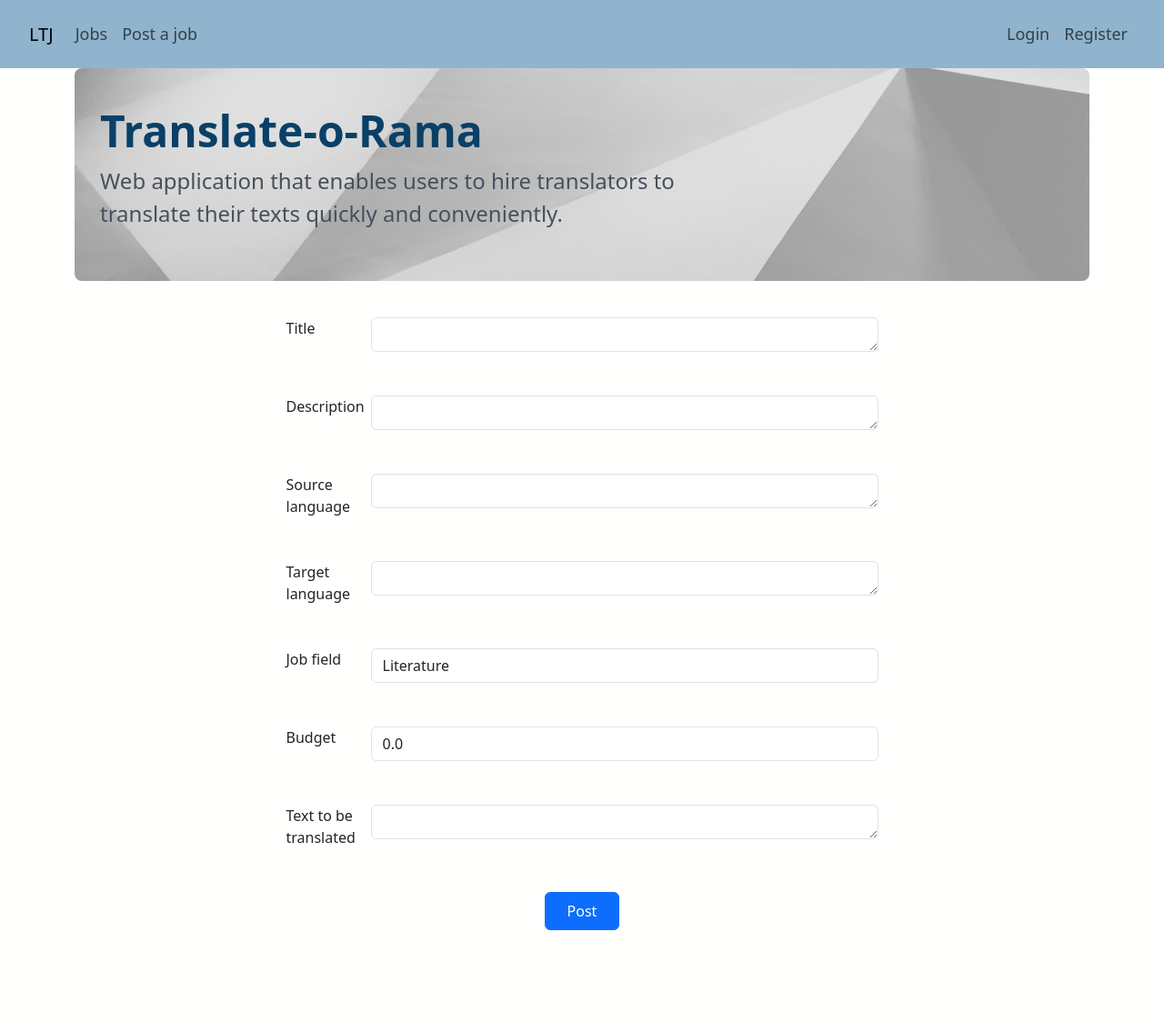
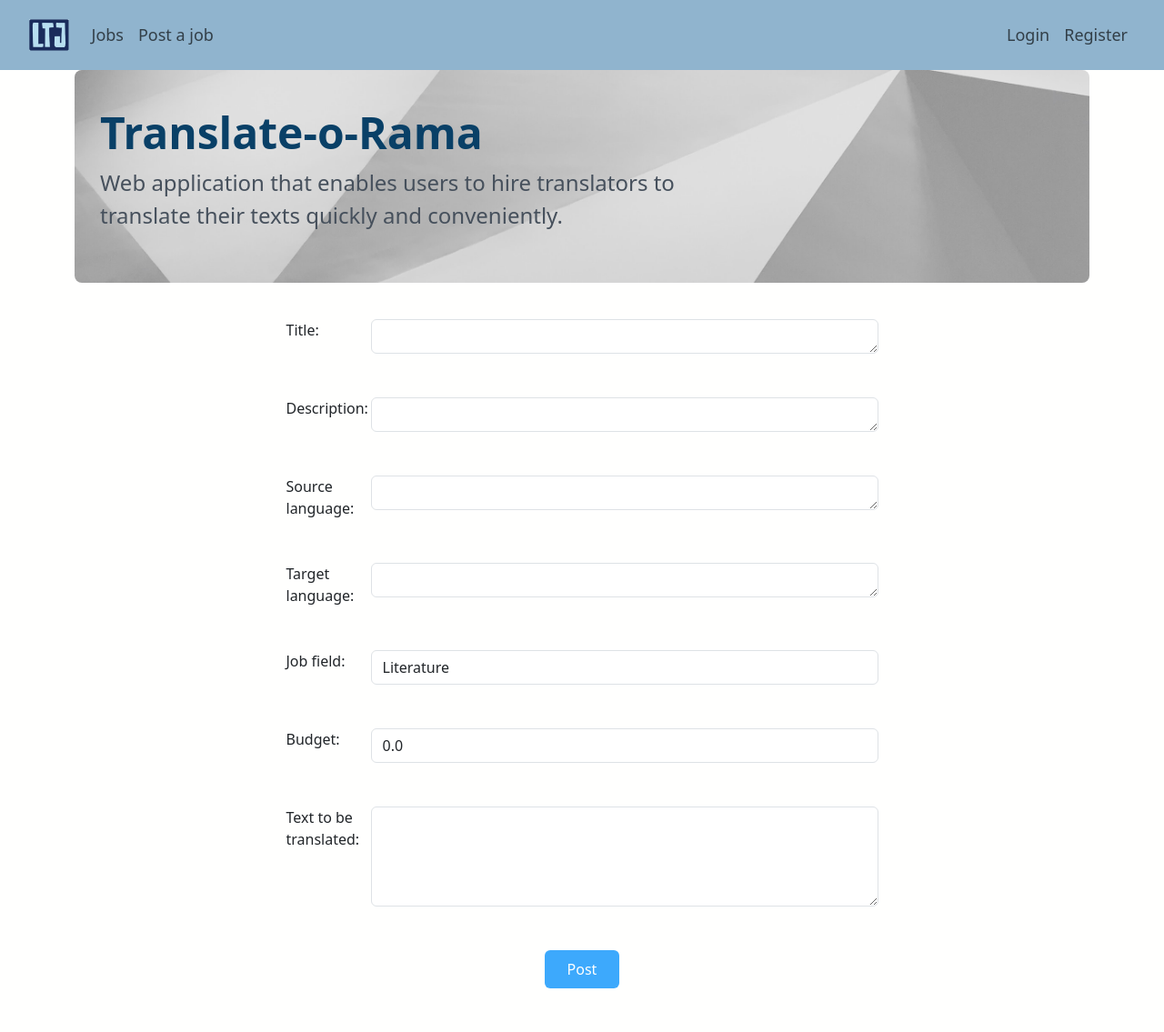
Before and after one commit to lukakuterovac/translate-o-rama, a Django app: page /post_job in a window 1280 px wide. Shown: the whole page at 91% size. Before the commit the page ends 1023 px from the top, so only its background shows below. Run offline with Django 4.2, Linux system fonts and the light colour scheme; some libraries are stand-ins or nearby versions.

Commit message:
Custom buttons, logo and text input

```diff
--- a/translationsite/app/static/app/css/base.css
+++ b/translationsite/app/static/app/css/base.css
@@ -1,25 +1,34 @@
-body{
-    background-color:#fffffe;
+body {
+    background-color: #fffffe;
 }
 
-h1{
+h1 {
     color: #094067;
 }
 
-p{
-    color:#46505C;
+p {
+    color: #46505C;
 }
 
-nav{
+nav {
     background-color: #90b4ce;
     color: #2A3139;
 }
 
-.nav-link{
-    font-size:18px !important;
+.nav-link {
+    font-size: 18px !important;
 }
 
-.jumbotron-container{
-    background-image:url("../images/background2.jpg");
+.jumbotron-container {
+    background-image: url("../images/background2.jpg");
     background-size: cover;
 }
+
+.custom-btn {
+    background-color: #3da9fc;
+    color: #fffffe;
+}
+
+.logo {
+    max-height: 35px;
+}
--- a/translationsite/app/templates/app/base.html
+++ b/translationsite/app/templates/app/base.html
@@ -16,7 +16,7 @@
 
     <nav class="navbar navbar-expand-lg">
         <div class="container-fluid  p-2 ms-4 me-4">
-            <a class="navbar-brand" href="#">LTJ</a>
+            <a class="navbar-brand" href="{% url 'home_path' %}"><img class="logo" src="../../static/app/images/p-logo.webp"></a>
             <button class="navbar-toggler" type="button" data-bs-toggle="collapse" data-bs-target="#navbarText" aria-controls="navbarText" aria-expanded="false" aria-label="Toggle navigation">
             <span class="navbar-toggler-icon"></span>
             </button>
--- a/translationsite/app/templates/app/post_job.html
+++ b/translationsite/app/templates/app/post_job.html
@@ -6,58 +6,58 @@
         {% csrf_token %}
 
             <div class='form-group mt-3 mb-5 d-flex justify-content-center'>
-                <label class='control-label col-md-1 col-md-offset-2'>Title</label>
+                <label class='control-label col-md-1 col-md-offset-2'>Title:</label>
                 <div class='col-md-6'>
                     {% render_field form.title   class='form-control' rows="1" cols="1" type='text' %}
                 </div>
             </div>
 
             <div class='form-group mt-3 mb-5 d-flex justify-content-center'>
-                <label class='control-label col-md-1 col-md-offset-2'>Description</label>
+                <label class='control-label col-md-1 col-md-offset-2'>Description:</label>
                 <div class='col-md-6'>
                     {% render_field form.description  class='form-control' rows="1" cols="1" type='text' %}
                 </div>
             </div>
 
             <div class='form-group mt-3 mb-5 d-flex justify-content-center'>
-                <label class='control-label col-md-1 col-md-offset-2'>Source language</label>
+                <label class='control-label col-md-1 col-md-offset-2'>Source language:</label>
                 <div class='col-md-6'>
                     {% render_field form.source_language  class='form-control' rows="1" cols="1" type='text' %}
                 </div>
             </div>
 
             <div class='form-group mt-3 mb-5 d-flex justify-content-center'>
-                <label class='control-label col-md-1 col-md-offset-2'>Target language</label>
+                <label class='control-label col-md-1 col-md-offset-2'>Target language:</label>
                 <div class='col-md-6'>
                     {% render_field form.target_language  class='form-control' rows="1" cols="1" type='text' %}
                 </div>
             </div>
 
             <div class='form-group mt-3 mb-5 d-flex justify-content-center'>
-                <label class='control-label  col-md-1 col-md-offset-2'>Job field</label>
+                <label class='control-label  col-md-1 col-md-offset-2'>Job field:</label>
                 <div class='col-md-6'>
                     {% render_field form.job_field  class='form-control' rows="1" cols="1" type='CharField' %}
                 </div>
             </div>
 
             <div class='form-group mt-3 mb-5 d-flex justify-content-center'>
-                <label class='control-label  col-md-1 col-md-offset-2'>Budget</label>
+                <label class='control-label  col-md-1 col-md-offset-2'>Budget:</label>
                 <div class='col-md-6'>
                     {% render_field form.budget class='form-control' rows="1" cols="1" type='text' %}
                 </div>
             </div>
 
             <div class='form-group mt-3 mb-5 d-flex justify-content-center'>
-                <label class='control-label col-md-1 col-md-offset-2'>Text to be translated</label>
+                <label class='control-label col-md-1 col-md-offset-2'>Text to be translated:</label>
                 <div class='col-md-6'>
-                    {% render_field form.text  class='form-control' rows="1" cols="1" type='text' %}
+                    {% render_field form.text  class='form-control' rows="4" cols="1" type='text' %}
                 </div>
             </div>
 
 
-            <div class="row mt-4 text-center">
+            <div class="row mt-4 text-center mb-5">
                 <div clss="col-md-8 ms-2">
-                    <input type="submit" value="Post" class="btn btn-primary px-4 py-2">
+                    <input type="submit" value="Post" class="custom-btn btn px-4 py-2">
                 </div>
             </div>
     </form>
--- a/translationsite/app/templates/registration/login.html
+++ b/translationsite/app/templates/registration/login.html
@@ -10,7 +10,7 @@
 
     <div class="row mt-4 text-center">
         <div clss="col-md-8 ms-2">
-            <input type="submit" value="Login" class="btn btn-primary px-4 py-2">
+            <input type="submit" value="Login" class="custom-btn btn px-4 py-2">
         </div>
     </div>
 
--- a/translationsite/app/templates/registration/signup.html
+++ b/translationsite/app/templates/registration/signup.html
@@ -11,8 +11,8 @@
         {% include 'includes/bs4_form.html' with form=form %}
 
         <div class="row mt-4 text-center">
-          <div class="col-md-12 ms-2">
-            <input type="submit" value="Sign up" class="btn btn-primary px-4 py-2">
+          <div class="col-md-12 ms-2 mb-5">
+            <input type="submit" value="Sign up" class="custom-btn btn px-4 py-2">
             <a href="{% url 'home_path' %}" class="btn btn-default px-4 py-2">Cancel</a>
           </div>
         </div>
```
Also changed, not shown: translationsite/app/static/app/images/p-logo.webp (added), translationsite/db.sqlite3.
